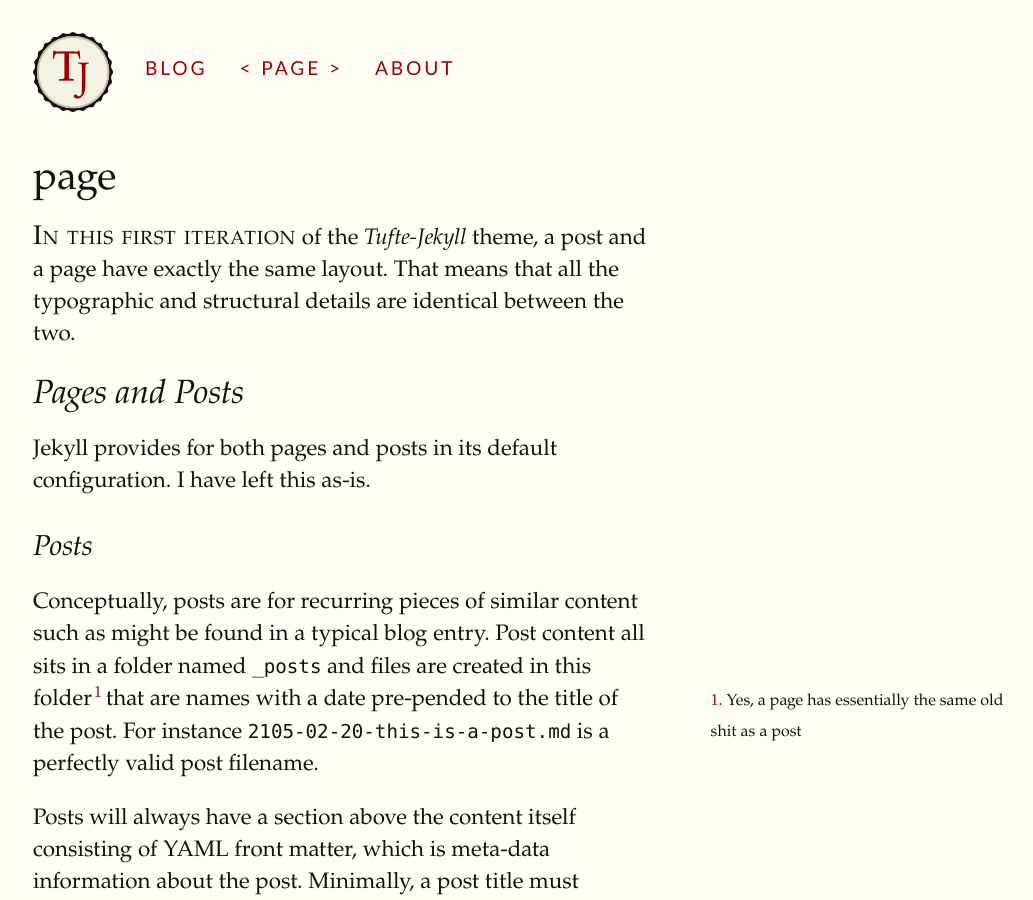
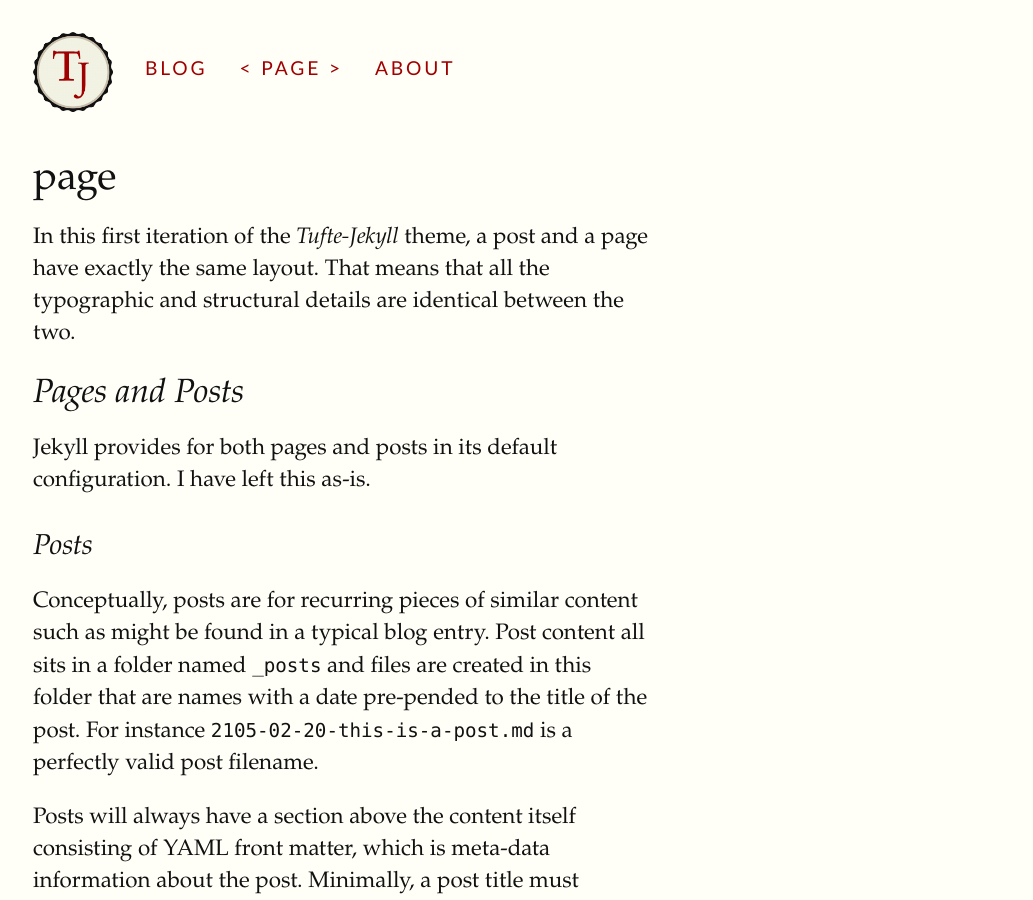
Before and after one commit to christineiym/christineiym.github.io, a Jekyll site: the page built from page/index.md, in a window 1280 px wide and 900 px high. Shown: the whole window, without its empty margins (127-1160 px from the left). Built offline with Jekyll 4.4.1, drawn with Linux system fonts in a browser that asks for light colours; some web fonts are replaced; some of the changed lines change nothing that is shown.

Commit message:
remove more unknown tags

````diff
--- a/page/index.md
+++ b/page/index.md
@@ -2,7 +2,7 @@
 layout: post
 title: page
 ---
-{% newthought 'In this first iteration'%} of the *Tufte-Jekyll* theme, a post and a page have exactly the same layout. That means that all the typographic and structural details are identical between the two.
+In this first iteration of the *Tufte-Jekyll* theme, a post and a page have exactly the same layout. That means that all the typographic and structural details are identical between the two.
 
 ## Pages and Posts
 
@@ -10,7 +10,7 @@ Jekyll provides for both pages and posts in its default configuration. I have le
 
 ### Posts
 
-Conceptually, posts are for recurring pieces of similar content such as might be found in a typical blog entry. Post content all sits in a folder named ```_posts``` and files are created in this folder{% sidenote 1 'Yes, a page has essentially the same old shit as a post'%} that are names with a date pre-pended to the title of the post. For instance ```2105-02-20-this-is-a-post.md``` is a perfectly valid post filename.
+Conceptually, posts are for recurring pieces of similar content such as might be found in a typical blog entry. Post content all sits in a folder named ```_posts``` and files are created in this folder that are names with a date pre-pended to the title of the post. For instance ```2105-02-20-this-is-a-post.md``` is a perfectly valid post filename.
 
 Posts will always have a section above the content itself consisting of YAML front matter, which is meta-data information about the post. Minimally, a post title must always be present for it to be processed properly.
 
````
